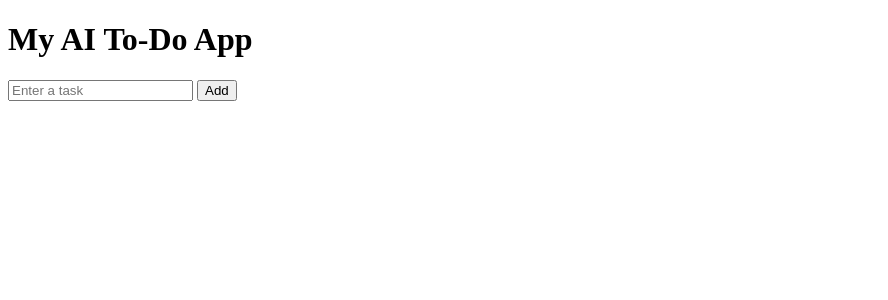
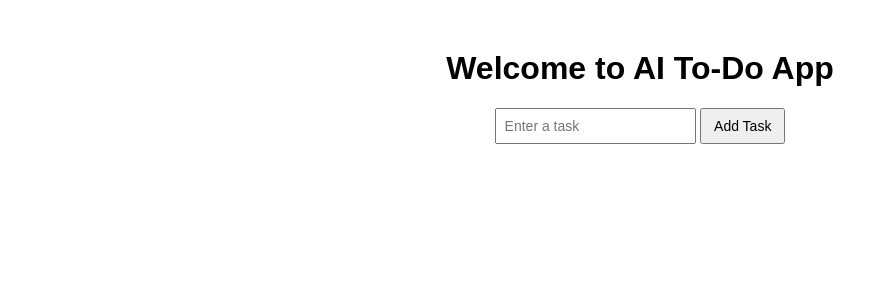
Before and after one commit to alenkurian1/ai_todo_app, a Flask app: page / in a window 1280 px wide. Shown: the top 300 px of the page, without its empty margins (0-888 px from the left). Run offline with Flask 3, Linux system fonts and the light colour scheme.

Commit message:
Add static folder and style.css

```diff
--- /dev/null
+++ b/static/style.css
@@ -0,0 +1,13 @@
+body {
+    font-family: Arial, sans-serif;
+    text-align: center;
+    margin-top: 50px;
+}
+input {
+    padding: 8px;
+    font-size: 14px;
+}
+button {
+    padding: 8px 12px;
+    font-size: 14px;
+}
--- a/templates/index.html
+++ b/templates/index.html
@@ -1,16 +1,19 @@
 <!DOCTYPE html>
 <html>
-<head><title>AI To-Do</title></head>
+<head>
+    <title>AI To-Do App</title>
+    <link rel="stylesheet" href="{{ url_for('static', filename='style.css') }}">
+</head>
 <body>
-  <h1>My AI To-Do App</h1>
-  <form method="POST">
-    <input name="content" placeholder="Enter a task" required>
-    <button type="submit">Add</button>
-  </form>
-  <ul>
-    {% for task in tasks %}
-      <li>{{ task.content }} - <strong>{{ task.label }}</strong></li>
-    {% endfor %}
-  </ul>
+    <h1>Welcome to AI To-Do App</h1>
+    <form method="post">
+        <input type="text" name="task" placeholder="Enter a task">
+        <button type="submit">Add Task</button>
+    </form>
+    <ul>
+        {% for task in tasks %}
+            <li>{{ task }}</li>
+        {% endfor %}
+    </ul>
 </body>
 </html>
```
